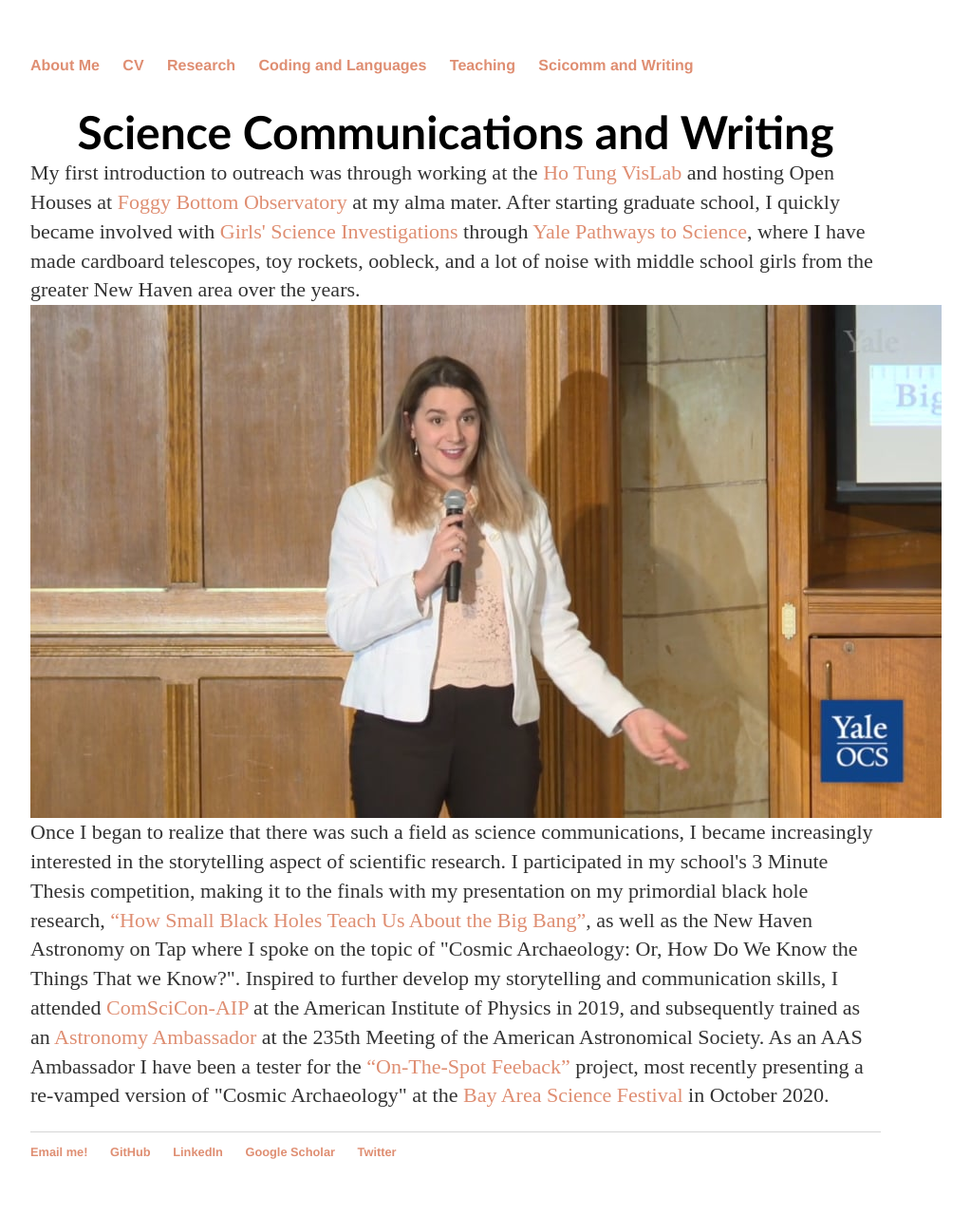
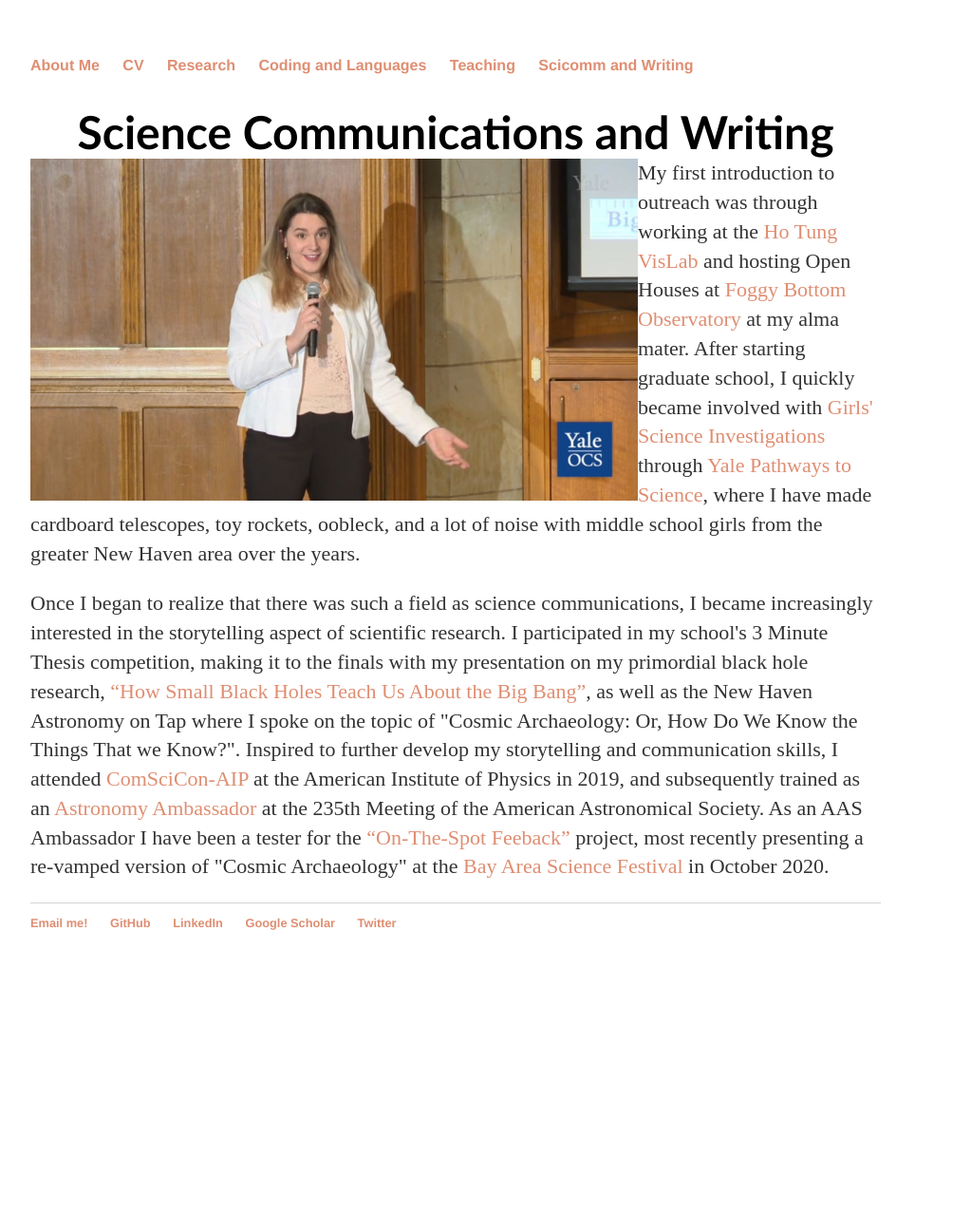
Before and after one commit to lunazagor/lunazagor.github.io, a Jekyll site: the page built from sci-wri/index.html, in a window 1280 px wide. Shown: the whole page at 95% size, without its empty margins (160-1183 px from the left). Built offline with Jekyll 4.4.1, drawn with Linux system fonts in a browser that asks for light colours; after the commit the page ends 1039 px from its top, so only the background shows below that.

Commit message:
Update index.html

```diff
--- a/sci-wri/index.html
+++ b/sci-wri/index.html
@@ -36,18 +36,18 @@ title: Sci-Wri
 
 <h1 style="text-align:center;font-family:optima;margin-bottom:0.0em"> Science Communications and Writing </h1>
 
-
-<p style="text-align:left;font-size:22px; display: inline"> My first introduction to outreach was through working at the <a href="https://www.colgate.edu/about/campus-facilities/ho-tung-visualization-laboratory">Ho Tung VisLab</a> and hosting Open Houses at <a href="http://observatory.colgate.edu/">Foggy Bottom Observatory</a> at my alma mater. After starting graduate school, I quickly became involved with <a href="https://gsi.yale.edu/">Girls' Science Investigations</a> through <a href="https://onha.yale.edu/pathways-science">Yale Pathways to Science</a>, where I have made cardboard telescopes, toy rockets, oobleck, and a lot of noise with middle school girls from the greater New Haven area over the years. </p>
-
 <div class="TextWrapLeft" onclick="this.nextElementSibling.style.display='block'; this.style.display='none'">
-   <img class="TextWrapLeft" src="video-preview.jpg" width="960" height="540" style="cursor:pointer" />
+   <img class="TextWrapLeft" src="video-preview.jpg" width="640" height="360" style="cursor:pointer" />
 </div>
 <div style="display:none">
    <iframe width="960" height="540" class="TextWrapLeft" src="https://www.youtube.com/embed/jih2YGyLUsg" frameborder="0" allow="accelerometer; autoplay; encrypted-media; gyroscope; picture-in-picture" allowfullscreen></iframe>
 </div>
 
+
+<div class="blurb">
+<p style="text-align:left;font-size:22px; display: inline"> My first introduction to outreach was through working at the <a href="https://www.colgate.edu/about/campus-facilities/ho-tung-visualization-laboratory">Ho Tung VisLab</a> and hosting Open Houses at <a href="http://observatory.colgate.edu/">Foggy Bottom Observatory</a> at my alma mater. After starting graduate school, I quickly became involved with <a href="https://gsi.yale.edu/">Girls' Science Investigations</a> through <a href="https://onha.yale.edu/pathways-science">Yale Pathways to Science</a>, where I have made cardboard telescopes, toy rockets, oobleck, and a lot of noise with middle school girls from the greater New Haven area over the years. </p>
 <p style="text-align:left;font-size:22px"> Once I began to realize that there was such a field as science communications, I became increasingly interested in the storytelling aspect of scientific research. I participated in my school's 3 Minute Thesis competition, making it to the finals with my presentation on my primordial black hole research, <a href="https://ocs.yale.edu/videos/3-minute-thesis-competition-2019-finalist-luna-zagorac-how-small-black-holes-teach-us-about-the-big-bang/">“How Small Black Holes Teach Us About the Big Bang”</a>, as well as the New Haven Astronomy on Tap where I spoke on the topic of "Cosmic Archaeology: Or, How Do We Know the Things That we Know?". Inspired to further develop my storytelling and communication skills, I attended <a href="https://comscicon.com/comscicon-aip-2019">ComSciCon-AIP</a> at the American Institute of Physics in 2019, and subsequently trained as an <a href="https://aas.org/education/aas-astronomy-ambassadors-program">Astronomy Ambassador</a> at the 235th Meeting of the American Astronomical Society. As an AAS Ambassador I have been a tester for the <a href="https://astrosociety.org/education-outreach/higher-education-and-early-professionals/higher-education-and-early-professionals.html">“On-The-Spot Feeback”</a> project, most recently presenting a re-vamped version of "Cosmic Archaeology" at the <a href="https://www.bayareasciencefestival2020.org/">Bay Area Science Festival</a> in October 2020. </p>
-
+</div>
 
 
 
```
